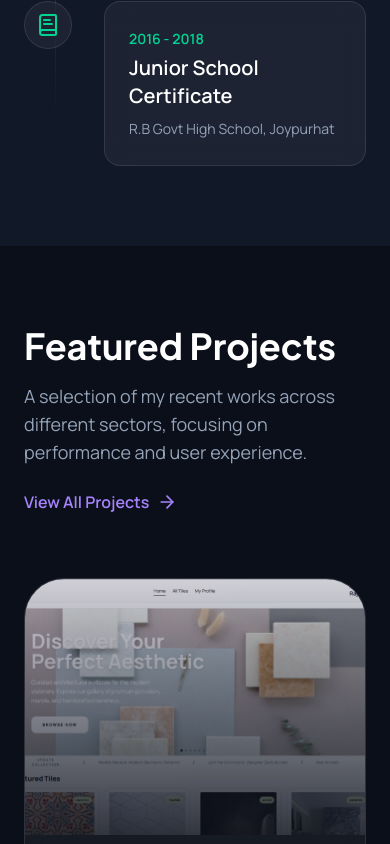
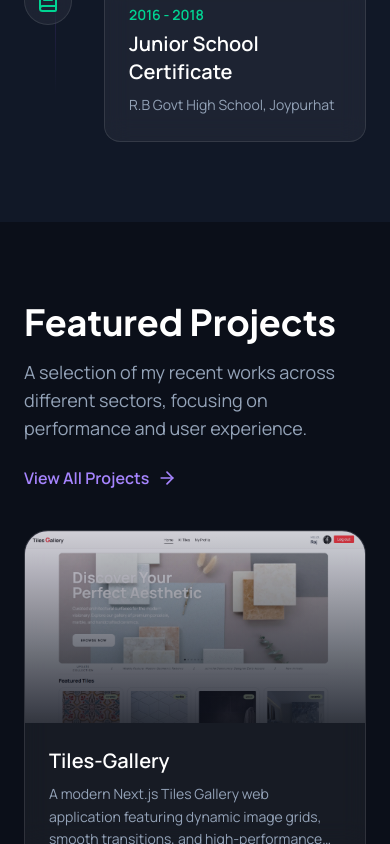
Before and after one commit to MaksumulEmon/Emon-Portfolio-Web, a Next.js app: page / in a window 390 px wide. Shown: the part 4255-5099 px from the top of the page. Built offline with nearby package versions, Linux system fonts and the light colour scheme.

Commit message:
All project section Functionally

```diff
--- a/package.json
+++ b/package.json
@@ -10,6 +10,7 @@
   },
   "dependencies": {
     "clsx": "^2.1.1",
+    "emailjs-com": "^3.2.0",
     "framer-motion": "^12.38.0",
     "lenis": "^1.3.23",
     "lucide-react": "^1.14.0",
--- a/src/components/sections/contact.js
+++ b/src/components/sections/contact.js
@@ -25,8 +25,8 @@ export default function Contact() {
 
             <div className="space-y-6">
               {[
-                { icon: Mail, label: "Email Me", value: "hello@ridwan.dev", color: "text-violet-400" },
-                { icon: MapPin, label: "Location", value: "London, United Kingdom", color: "text-blue-400" },
+                { icon: Mail, label: "Email Me", value: "maksfdf@gmail.com", color: "text-violet-400" },
+                { icon: MapPin, label: "Location", value: "Dhaka,Bangladesh", color: "text-blue-400" },
               ].map((info, i) => (
                 <div key={i} className="flex items-center gap-4 group">
                   <div className="w-12 h-12 glass-card rounded-xl flex items-center justify-center transition-transform group-hover:scale-110">
--- a/src/components/sections/projects.js
+++ b/src/components/sections/projects.js
@@ -1,12 +1,15 @@
 "use client";
 
-import { motion } from "framer-motion";
+import { useState } from "react";
+
+import { motion, AnimatePresence } from "framer-motion";
 import { ExternalLink, ArrowRight } from "lucide-react";
 import { FaGithub } from "react-icons/fa6";
 import img1 from "../../assets/emon2.jpg"
 import pro1 from "../../assets/pro1.png"
 import pro2 from "../../assets/pro2.png"
 import pro3 from "../../assets/pro3.png"
+import pro4 from "../../assets/pro4.png"
 import Image from "next/image";
 
 const projects = [
@@ -31,19 +34,19 @@ const projects = [
   {
     title: "DigiTools-Platform",
     desc: "This project is a responsive and feature-rich web platform that allows users to browse and buy subscriptions for various digital tools, software, and online services. It offers a seamless user experience with organized categories, clear pricing options, and easy navigation, making it simple for users to find and select the right digital solutions efficiently.",
-    tags: [" React.js", "Tailwind CSS","JavaScript (ES6+)"],
+    tags: [" React.js", "Tailwind CSS", "JavaScript (ES6+)"],
     image: pro3,
     live: "https://your-live-link.com",
     github: "https://github.com/your-repo",
     gradient: "from-orange-500/20 to-red-500/20",
   },
   {
-    title: "DigiTools-Platformjkfskgj",
-    desc: "This project is a responsive  xc cxand feature-rich web platform that allows users to browse and buy subscriptions for various digital tools, software, and online services. It offers a seamless user experience with organized categories, clear pricing options, and easy navigation, making it simple for users to find and select the right digital solutions efficiently.",
-    tags: [" React.jsdfsf", "Tailwind CSS","JavaScript (ES6+)"],
-    image: pro3,
-    live: "https://your-live-link.comfgdf",
-    github: "https://github.com/your-repo",
+    title: "Github-Issue-Tracker",
+    desc: "A lightweight GitHub-style issue tracker designed to organize tasks, report bugs, and streamline team collaboration. ",
+    tags: [" React.jsdfsf", "Tailwind CSS", "JavaScript (ES6+)"],
+    image: pro4,
+    live: "https://github-issue-tracker-a05.netlify.app/",
+    github: "https://github.com/MaksumulEmon/Github-Issue-Tracker",
     gradient: "from-orange-500/20 to-red-500/20",
   },
 ];
@@ -64,9 +67,13 @@ const itemVariants = {
 };
 
 export default function Projects() {
+  const [showAll, setShowAll] = useState(false);
+
+  const displayedProjects = showAll ? projects : projects.slice(0, 3);
+
   return (
     <section id="work" className="max-w-container-max mx-auto px-6 py-20">
-      <div className="flex flex-col md:flex-row justify-between items-start md:items-end mb-16 gap-6">
+      <div className="flex flex-col md:flex-row justify-between items-start md:items-end mb-10 gap-6">
         <motion.div
           initial={{ opacity: 0, x: -30 }}
           whileInView={{ opacity: 1, x: 0 }}
@@ -81,7 +88,9 @@ export default function Projects() {
           </p>
         </motion.div>
 
+        {!showAll && projects.length > 3 && (
           <motion.button
+            onClick={() => setShowAll(true)}
             whileHover={{ x: 5 }}
             whileTap={{ scale: 0.95 }}
             className="flex text-violet-400 font-semibold items-center gap-2 hover:underline decoration-2 underline-offset-8 transition-all group"
@@ -89,6 +98,18 @@ export default function Projects() {
             View All Projects
             <ArrowRight size={20} className="group-hover:translate-x-1 transition-transform" />
           </motion.button>
+        )}
+        {showAll && (
+          <motion.button
+            onClick={() => setShowAll(false)}
+            whileHover={{ x: -5 }}
+            whileTap={{ scale: 0.95 }}
+            className="flex text-violet-400 font-semibold items-center gap-2 hover:underline decoration-2 underline-offset-8 transition-all group"
+          >
+            Show Less
+            <ArrowRight size={20} className="group-hover:translate-x-1 transition-transform rotate-180" />
+          </motion.button>
+        )}
       </div>
 
       <motion.div
@@ -96,16 +117,22 @@ export default function Projects() {
         initial="hidden"
         whileInView="visible"
         viewport={{ once: true }}
-        className="grid md:grid-cols-2 lg:grid-cols-3 gap-8"
+        className="grid md:grid-cols-2 lg:grid-cols-3 gap-6"
+        layout
       >
-        {projects.map((project, i) => (
+        <AnimatePresence mode="popLayout">
+          {displayedProjects.map((project, i) => (
             <motion.div
-            key={i}
+              key={project.title}
               variants={itemVariants}
-            className="glass-card rounded-[2.5rem] overflow-hidden group flex flex-col h-full border border-glass-border hover:border-violet-500/30 transition-colors"
+              initial="hidden"
+              animate="visible"
+              exit={{ opacity: 0, scale: 0.9 }}
+              layout
+              className="glass-card rounded-3xl overflow-hidden group flex flex-col h-full border border-glass-border hover:border-violet-500/30 transition-colors"
             >
               {/* Image Section */}
-            <div className={`h-64 bg-gradient-to-br ${project.gradient} relative overflow-hidden`}>
+              <div className={`h-48 bg-gradient-to-br ${project.gradient} relative overflow-hidden`}>
                 <Image
                   src={project.image}
                   alt={project.title}
@@ -116,12 +143,12 @@ export default function Projects() {
               </div>
 
               {/* Content Section */}
-            <div className="p-8 space-y-6 flex-grow flex flex-col">
+              <div className="p-6 space-y-4 flex-grow flex flex-col">
                 <div className="flex-grow">
-                <h3 className="text-2xl font-bold text-foreground mb-3 group-hover:text-violet-400 transition-colors">
+                  <h3 className="text-xl font-bold text-foreground mb-2 group-hover:text-violet-400 transition-colors">
                     {project.title}
                   </h3>
-                <p className="text-text-secondary text-base leading-relaxed line-clamp-3">
+                  <p className="text-text-secondary text-sm leading-relaxed line-clamp-3">
                     {project.desc}
                   </p>
                 </div>
@@ -167,6 +194,7 @@ export default function Projects() {
               </div>
             </motion.div>
           ))}
+        </AnimatePresence>
       </motion.div>
     </section>
   );
--- a/src/components/sections/tech-stack.js
+++ b/src/components/sections/tech-stack.js
@@ -133,7 +133,7 @@ export default function TechStack() {
           {[...marqueeSkills, ...marqueeSkills,].map((skill, i) => (
             <div
               key={i}
-              className="text-5xl md:text-5xl font-headline font-black text-white/300 hover:text-violet-500/40 transition-colors cursor-default select-none uppercase tracking-tighter"
+              className="text-3xl md:text-5xl font-headline font-black text-white/300 hover:text-violet-500/40 transition-colors cursor-default select-none uppercase tracking-tighter"
 
             >
               {skill}
```
Also changed, not shown: src/assets/pro4.png (added), 1 other file (tests, documents, lock files or other folders). Lines whose indentation alone changed are shown as unchanged.
